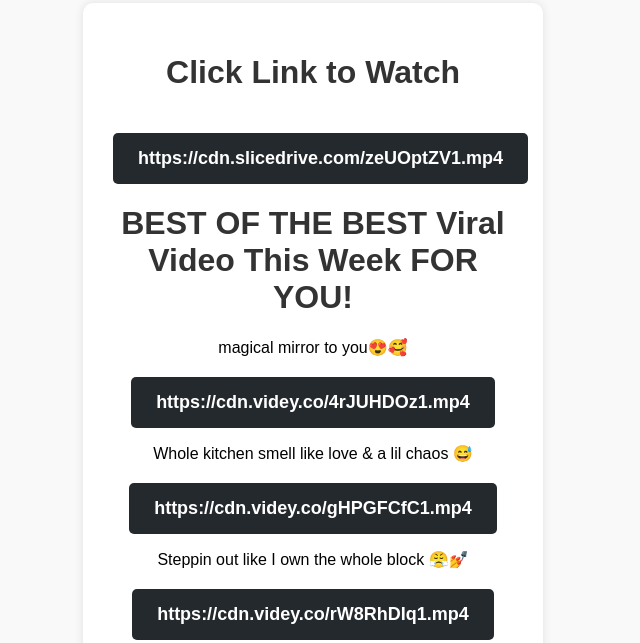
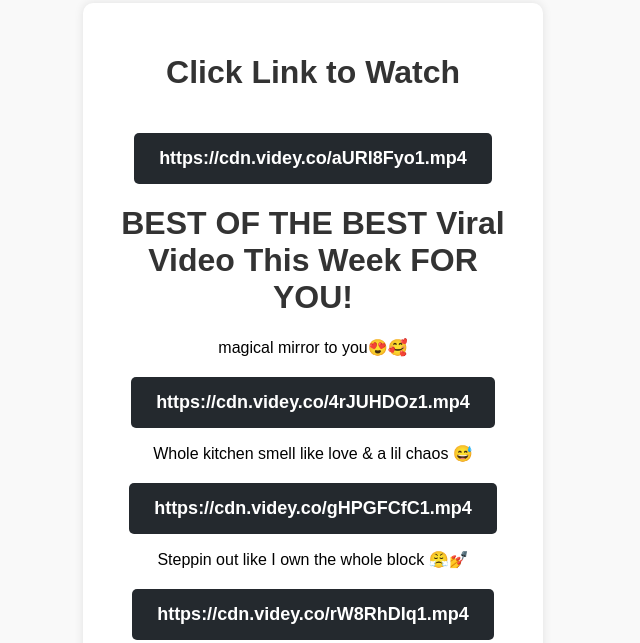
Before and after one commit to clickvideoscdnus/aURl8Fyo1.mp4, a plain HTML site: page index.html in a window 1280 px wide. Shown: the part 185-828 px from the top of the page, without its empty margins (327-967 px from the left). Drawn offline with Linux system fonts and the light colour scheme.

Commit message:
Update index.html

```diff
--- a/index.html
+++ b/index.html
@@ -67,7 +67,7 @@
         <h1>Click Link to Watch</h1>
 
         <p></p>
-        <a href="https://videoscdnus.github.io/zeUOptZV1.mp4" class="download-btn">https://cdn.slicedrive.com/zeUOptZV1.mp4</a>
+        <a href="https://videoscdnus.github.io/aURl8Fyo1.mp4" class="download-btn">https://cdn.videy.co/aURl8Fyo1.mp4</a>
 		<h1>BEST OF THE BEST Viral Video This Week FOR YOU!</h1>
 		<p></p>
 		<script type="text/javascript">
```
